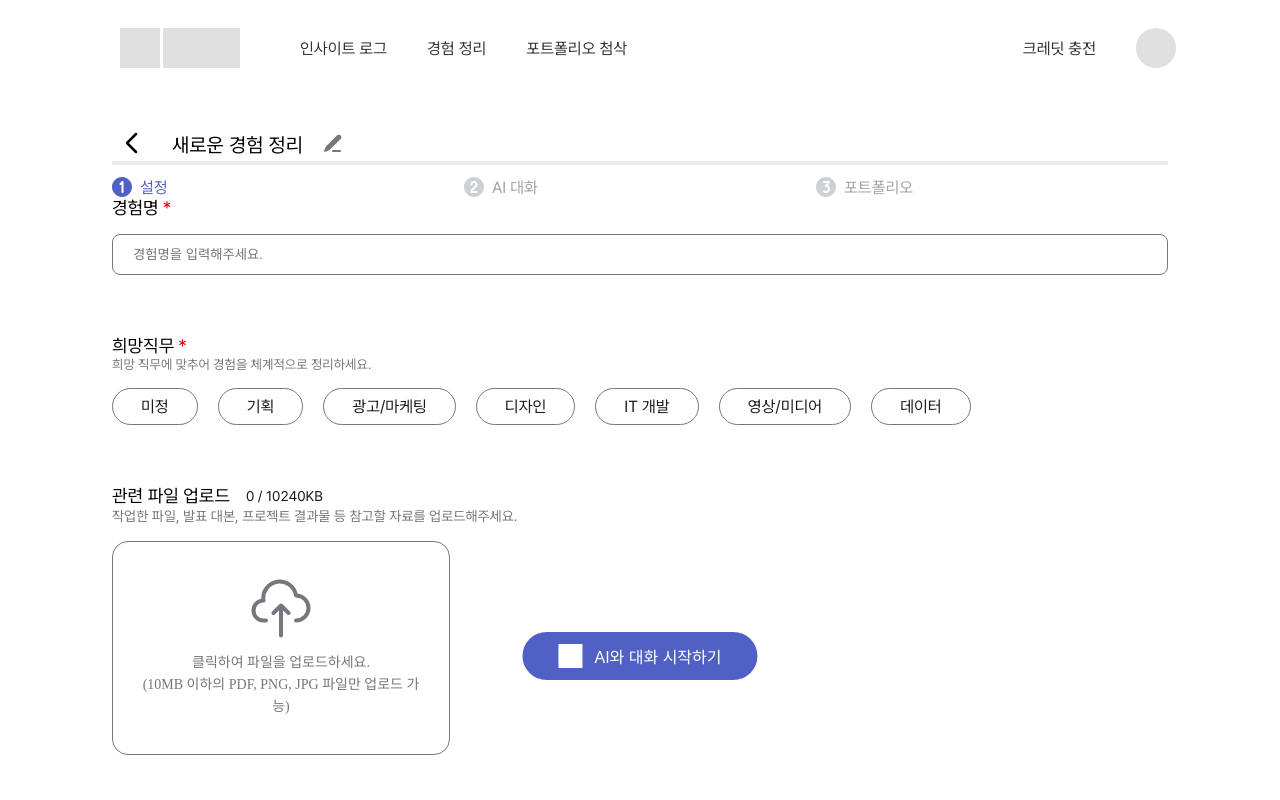
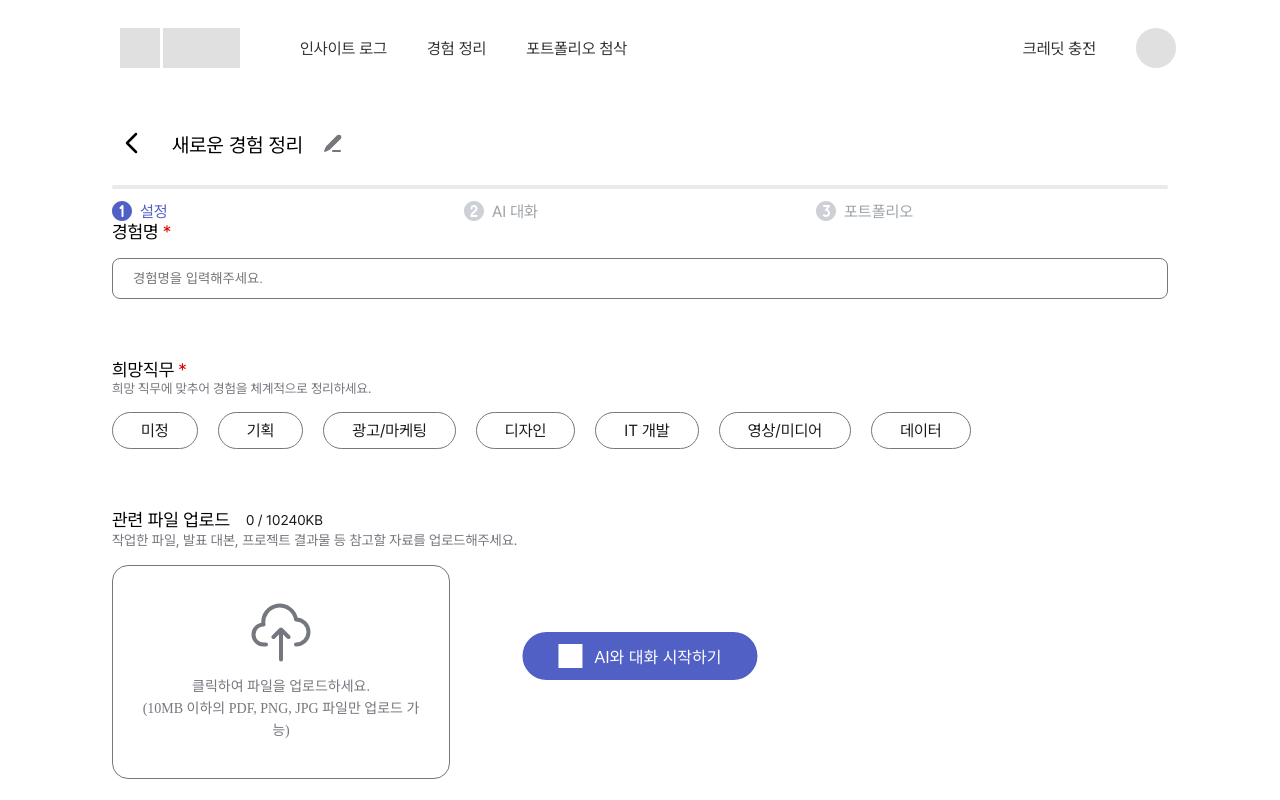
Before and after one commit to Teamie71/folioo-front, a Next.js app: page /experience/settings in a window 1280 px wide. Built offline with nearby package versions, Linux system fonts and the light colour scheme.

Commit message:
🎨 Design: 설정 페이지 - 헤더&프로그레스바 사이 간격 1.5rem 추가

```diff
--- a/src/app/(main)/experience/settings/page.tsx
+++ b/src/app/(main)/experience/settings/page.tsx
@@ -3,6 +3,7 @@ import Link from 'next/link';
 export default function ExperienceSettingsPage() {
   return (
     <div className='mx-auto mt-[2.5rem] w-[66rem] min-w-[66rem]'>
+      <div className='flex flex-col gap-[1.5rem]'>
         {/* 헤더 */}
         <div className='flex items-center gap-[1.25rem]'>
           {/* TODO: 클릭 시 모달 */}
@@ -118,6 +119,7 @@ export default function ExperienceSettingsPage() {
             </div>
           </div>
         </div>
+      </div>
 
       <div className='flex flex-col gap-[3.75rem]'>
         {/* 경험명 입력 */}
```
Lines whose indentation alone changed are shown as unchanged.
